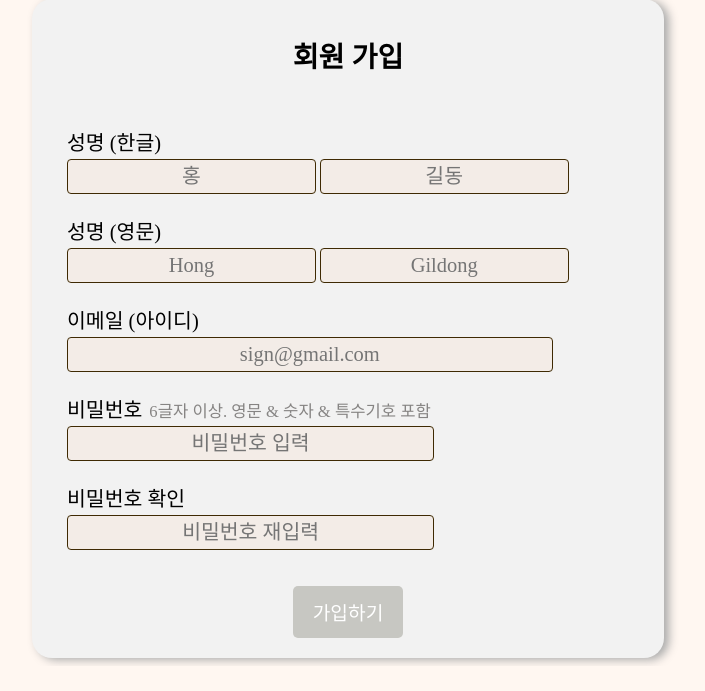
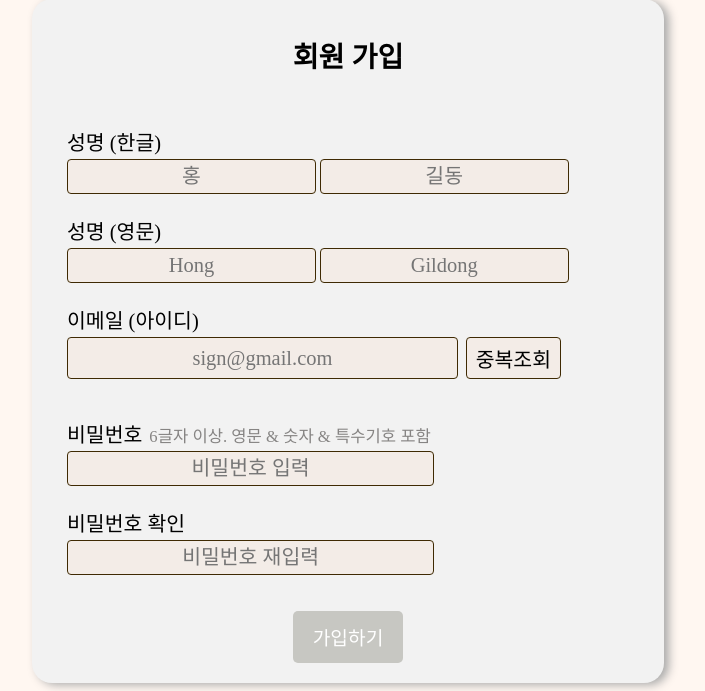
Before and after one commit to CAU-Celebrity/TheSignature-Web, a Django app: template UserAccount/templates/UserAccount/sign_up.html in a window 1280 px wide. Shown: the part 220-911 px from the top of the page, without its empty margins (292-997 px from the left). Before the commit the page ends 885 px from the top, so only its background shows below. Run offline with Django 3.2, Linux system fonts and the light colour scheme; the template is opened without the code that fills it, so the values that code supplies are empty; some libraries are stand-ins or nearby versions.

Commit message:
SignUp Ajax applied

```diff
--- a/UserAccount/static/css/signup.css
+++ b/UserAccount/static/css/signup.css
@@ -57,7 +57,8 @@ header {
 
 input[type="text"],
 input[type="email"],
-input[type="password"] {
+input[type="password"],
+#emailCheck {
   /* width: 100%; */
   padding: 5px;
   border: 1px solid rgb(63, 42, 3);
@@ -70,7 +71,23 @@ input[type="password"] {
 }
 
 input[type="email"]{
-  width: 80%;
+  width: 64%;
+  display: inline-block;
+  margin-right: 8px;
+}
+
+#emailSet {
+  display: flex;
+}
+
+#emailCheck {
+  display: inline-block;
+  width: 14%;
+  text-align: center;
+}
+
+#emailCheck:hover {
+  cursor: pointer;
 }
 
 input[type="password"] {
--- a/UserAccount/static/js/signup.js
+++ b/UserAccount/static/js/signup.js
@@ -1,39 +1,109 @@
 
-function pwCheck() {
+function emailCheck() {
+    console.log("Eamil Check clicked");
+    var request_email = document.querySelector("#emailInput").value;
+    console.log("Target value: " + request_email );
+    let returnValue = false; //이미 존재하면 false를 리턴.
+    $.ajax({
+        url: 'emailcheck/',
+        type: 'GET',
+        async: false,
+        data: {'request_email': request_email},
+        success: function(data) {
+            console.log("Already exist: " + data);
+            if(data === 'Exist') {
+                returnValue = false;
+            } else {
+                returnValue = true;
+            }
+        }
+    })
+    return returnValue;
+}
+
+function fillEmailCheckResult() {
+    let result_holder = document.querySelector('#checkResult');
+    if(emailCheck() === false) {
+        result_holder.innerHTML = '이미 가입된 이메일입니다.';
+        result_holder.style.setProperty('color', '#f8756c');
+        pwCheck(); // Join Button activation check
+    } else {
+        result_holder.innerHTML = '사용 가능한 이메일입니다.';
+        result_holder.style.setProperty('color', '#6ca4f8');
+        pwCheck(); // Join Button activation check
+    }
+}
+
+function pwCheck(){
     var pw = document.getElementById('pw1').value;
     var pattern1 = /[0-9]/;
     var pattern2 = /[a-zA-Z]/;
     var pattern3 = /[~!@\#$%<>^&*]/;
-
     if (!pattern1.test(pw)||!pattern2.test(pw)||!pattern3.test(pw)||pw.length < 6) {
-        document.getElementById('lenCheck').innerHTML='비밀번호 조건을 만족해주세요.';
-        document.getElementById('lenCheck').style.color='#f8756c';
+        inactiveJoin();
+        return '비밀번호 조건을 만족해주세요.';
+    } else{
+        document.getElementById('lenCheck').innerHTML='';
+        if (document.getElementById('pw2').value!=''){
+            if(document.getElementById('pw1').value==document.getElementById('pw2').value) {
+                if (emailCheck()) {
+                    console.log("Active");
+                    activeJoin();
+                } else {
+                    inactiveJoin();
+                }
+                return '비밀번호가 일치합니다.';
             }
             else {
+                inactiveJoin();
+                return '비밀번호가 일치하지 않습니다.';
+            }
+        }
+    }
+}
+
+function fillPwCheckResult() {
+    if (pwCheck() === '비밀번호 조건을 만족해주세요.') {
+        document.getElementById('lenCheck').innerHTML='비밀번호 조건을 만족해주세요.';
+        document.getElementById('pwCheck').innerHTML='';
+        document.getElementById('lenCheck').style.color='#f8756c';
+        inactiveJoin();
+    } else{
         document.getElementById('lenCheck').innerHTML='';
 
         if (document.getElementById('pw2').value!=''){
             if(document.getElementById('pw1').value==document.getElementById('pw2').value) {
                 document.getElementById('pwCheck').innerHTML='비밀번호가 일치합니다.';
                 document.getElementById('pwCheck').style.color='#6ca4f8';
-                judgeJoin();
+                if (emailCheck()) {
+                    console.log("Active");
+                    activeJoin();
+                } else {
+                    inactiveJoin();
+                }
             }
             else {
                 document.getElementById('pwCheck').innerHTML='비밀번호가 일치하지 않습니다.';
                 document.getElementById('pwCheck').style.color='#f8756c';
+                console.log("Inactive");
+                inactiveJoin();
             }
         }
     }
 }
 
+function inactiveJoin(){
+    $(".joinBtn").prop("disabled", true);
+    $(".joinBtn").css("background-color", "#c7c7c2");
+    $(".joinBtn").css("color", "white");
+}
 
-function judgeJoin(){
+function activeJoin(){
     $(".joinBtn").prop("disabled", false);
     $(".joinBtn").css("background-color", "#6b6351");
 
 
     const element = document.querySelector("#joinBtn");
-
     element.addEventListener("mouseover", event => {
         // console.log("Mouse in");
         $(".joinBtn").css("background-color", "#a39a86");
--- a/UserAccount/templates/UserAccount/sign_up.html
+++ b/UserAccount/templates/UserAccount/sign_up.html
@@ -8,6 +8,7 @@
     <meta name="viewport" content="width=device-width, initial-scale=1">
     <link rel="stylesheet" type="text/css" href="{% static 'css/signup.css' %}">
     <script src="http://ajax.googleapis.com/ajax/libs/jquery/1.7.1/jquery.min.js" type="text/javascript"></script>
+    <script type="text/javascript"> window.CSRF_TOKEN = "{{ csrf_token }}"; </script>
     <script src="{% static 'js/signup.js' %}" type="text/javascript"></script>
 
 
@@ -44,18 +45,22 @@
         </div><br>
         <div class="userEmail joinField">
             <label for="user_email">이메일 (아이디)</label><br>
-            <input name="user_email" type="email" placeholder="sign@gmail.com" required>
+            <div id="emailSet">
+                <input id="emailInput" name="user_email" type="email" placeholder="sign@gmail.com" required>
+                <div id="emailCheck" onclick="fillEmailCheckResult()">중복조회</div>
+            </div>
+            <div id="checkResult" class="decription"></div>
         </div><br>
         <div class="userPassword ">
             <div class="pw1 joinField">
                 <label for="password">비밀번호</label>
                 <div class="decription">6글자 이상. 영문 & 숫자 & 특수기호 포함</div><br>
-                <input name="user_passwd" type="password" id="pw1" onchange="pwCheck()" placeholder="비밀번호 입력" required>
+                <input name="user_passwd" type="password" id="pw1" onkeyup="fillPwCheckResult()" placeholder="비밀번호 입력" required>
                 &nbsp;&nbsp;<br><span id="lenCheck" class="decription"></span>
             </div>
             <div class="pw2 joinField">
                 <label for="password_check">비밀번호 확인</label><br>
-            <input name="user_passwd_check" type="password" id="pw2" onchange="pwCheck()" placeholder="비밀번호 재입력" required>
+            <input name="user_passwd_check" type="password" id="pw2" onkeyup="fillPwCheckResult()" placeholder="비밀번호 재입력" required>
             &nbsp;&nbsp;<br><span id="pwCheck" class="decription"></span>
             </div>
 
--- a/UserAccount/urls.py
+++ b/UserAccount/urls.py
@@ -9,6 +9,7 @@ urlpatterns = [
     path('login/', views.page_login, name="login"),
     path('home/', views.index, name="home"),
     path('signup/', views.sign_up, name="sign_up"),
+    path('signup/emailcheck/', views.email_check, name="email_check"),
     path('signup_action/', views.signup_action, name="signup_action"),
     path('login_action/', views.login_action, name="login_action"),
     path('logout_action/', views.logout_action, name="logout_action"),
```
Also changed, not shown: UserAccount/views.py (+12 -9 lines). Lines whose indentation alone changed are shown as unchanged.
